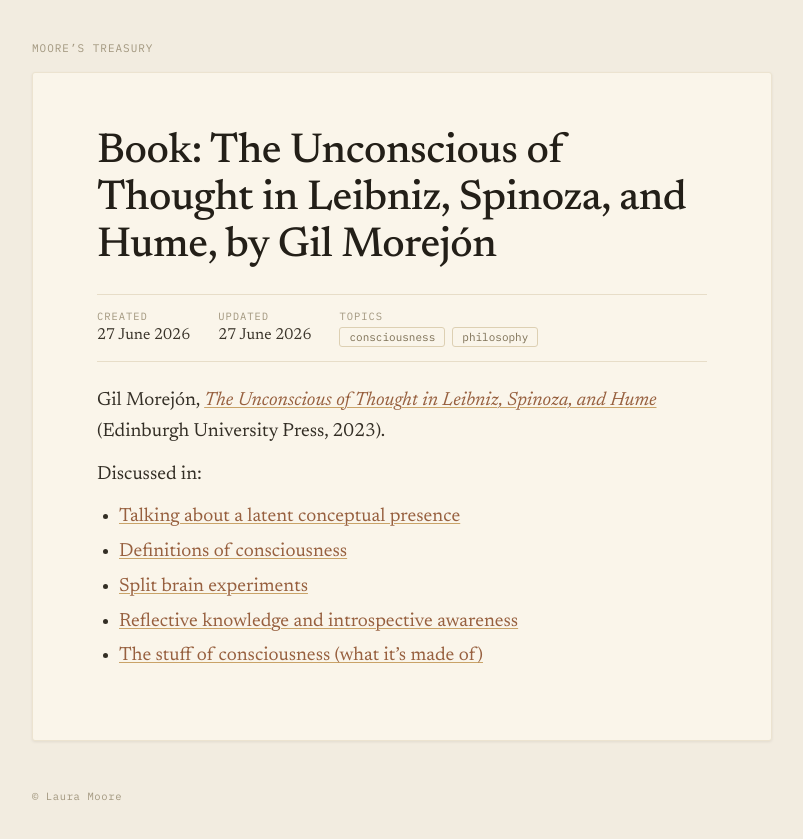
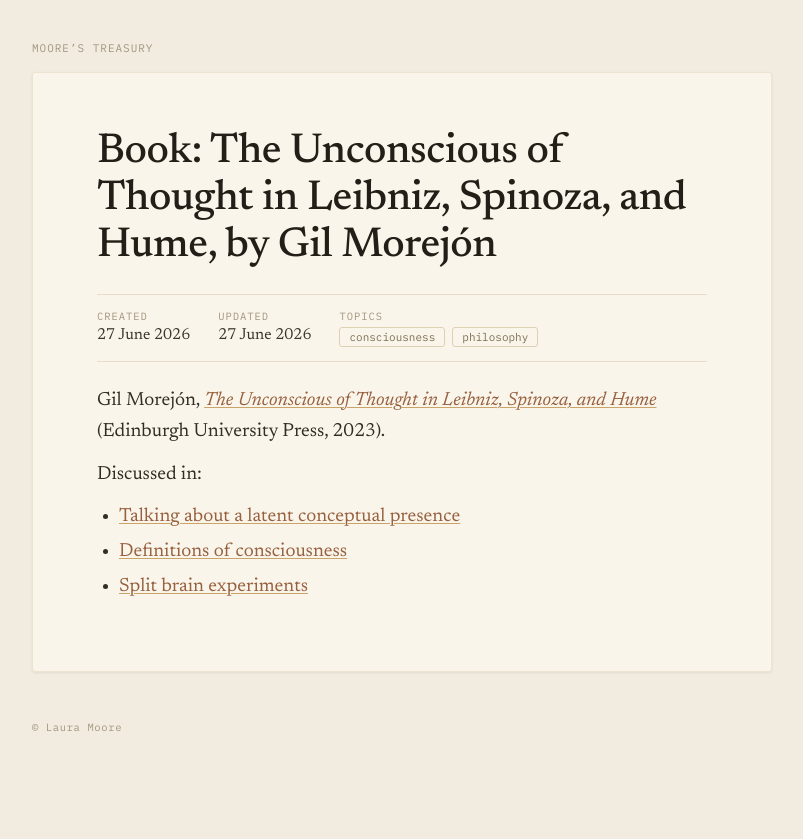
Before and after one commit to lauramoorewrites-del/treasury, a Jekyll site: the page built from _pages/the-unconscious-of-thought.md, in a window 1280 px wide. Shown: the top 839 px of the page, without its empty margins (238-1041 px from the left). Built offline with Jekyll 4.4.1, drawn with Linux system fonts in a browser that asks for light colours.

Commit message:
Remove incorrect entries from Unconscious of Thought discussed-in list
Co-Authored-By: Claude Opus 4.6 (1M context) <noreply@anthropic.com>

```diff
--- a/_pages/the-unconscious-of-thought.md
+++ b/_pages/the-unconscious-of-thought.md
@@ -13,5 +13,3 @@ Discussed in:
 - [Talking about a latent conceptual presence](/treasury/talking-about-a-latent-conceptual-presence/)
 - [Definitions of consciousness](/treasury/definitions-of-consciousness/)
 - [Split brain experiments](/treasury/split-brain-experiments/)
-- [Reflective knowledge and introspective awareness](/treasury/reflective-knowledge-and-introspective-awareness/)
-- [The stuff of consciousness (what it's made of)](/treasury/the-stuff-of-consciousness/)
```
